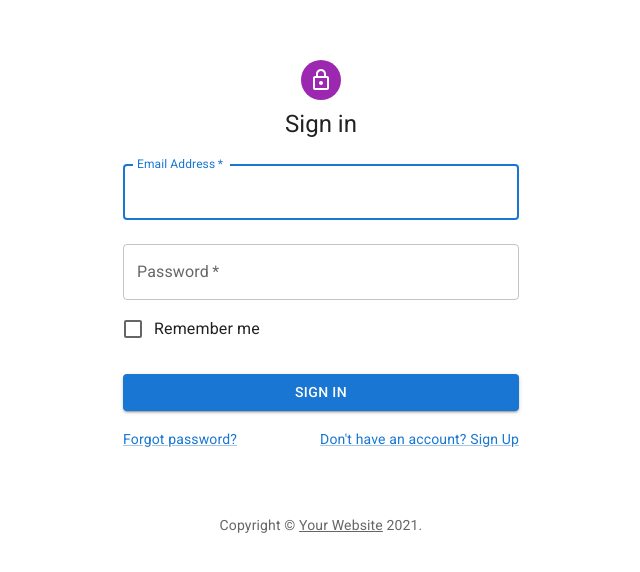
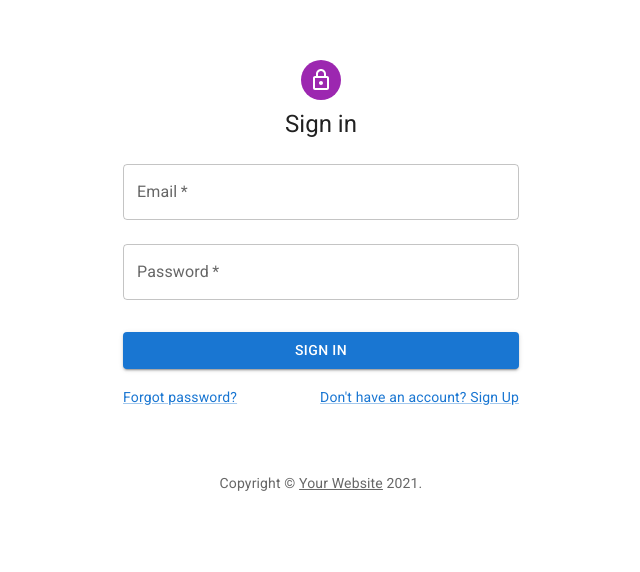
Before and after one commit to Gabroiz/eychallenge, a Next.js app: page / in a window 1280 px wide. Shown: the part 108-680 px from the top of the page, without its empty margins (319-959 px from the left). Built offline with nearby package versions, Linux system fonts and the light colour scheme.

Commit message:
Subindo alterações de request

```diff
--- a/package.json
+++ b/package.json
@@ -26,6 +26,7 @@
     "react": "17.0.2",
     "react-chartjs-2": "^3.0.5",
     "react-dom": "17.0.2",
+    "react-hook-form": "^7.17.2",
     "react-icons": "^4.2.0",
     "sass": "^1.42.1"
   },
--- a/src/contexts/AuthContext.tsx
+++ b/src/contexts/AuthContext.tsx
@@ -43,32 +43,31 @@ export function AuthProvider({ children }: AuthProviderProps) {
 
   async function signIn({ email, password }: SingInCredentials) {
     try {
-      const response = await api.post('sessions', {
-        email,
-        password,
-      })
 
-      const { token, refreshToken, permissions, roles } = response.data;
 
-      setCookie(undefined, 'auth.token', token, {
-        maxAge: 60 * 60 * 24 * 30, // 30 dias
-        path: '/'
-      })
+      const response = await api.post(`/oauth/token?grant_type=password&username=${email}&password=${password}`, null)
 
-      setCookie(undefined, 'auth.refreshToken', refreshToken, {
-        maxAge: 60 * 60 * 24 * 30, // 30 dias
-        path: '/'
-      })
+      // const { token, refreshToken, permissions, roles } = response.data;
 
-      setUser({
-        email,
-        permissions,
-        roles
-      });
+      // setCookie(undefined, 'auth.token', token, {
+      //   maxAge: 60 * 60 * 24 * 30, // 30 dias
+      //   path: '/'
+      // })
 
-      api.defaults.headers['Authorization'] = `Bearer ${token}`;
+      // setCookie(undefined, 'auth.refreshToken', refreshToken, {
+      //   maxAge: 60 * 60 * 24 * 30, // 30 dias
+      //   path: '/'
+      // })
 
-      Router.push('/dashboard')
+      // setUser({
+      //   email,
+      //   permissions,
+      //   roles
+      // });
+
+      // api.defaults.headers['Authorization'] = `Bearer ${token}`;
+
+      // Router.push('/dashboard')
       console.log(response.data);
     } catch (err) {
       console.error(err);
--- a/src/pages/index.tsx
+++ b/src/pages/index.tsx
@@ -1,4 +1,4 @@
-import React, { ReactElement, useEffect, useState } from 'react'
+import React, { ReactElement, useEffect, useState, useContext } from 'react'
 import Avatar from '@mui/material/Avatar';
 import Button from '@mui/material/Button';
 import CssBaseline from '@mui/material/CssBaseline';
@@ -13,9 +13,11 @@ import Typography from '@mui/material/Typography';
 import Container from '@mui/material/Container';
 import { createTheme, ThemeProvider } from '@mui/material/styles';
 import { styles } from '../styles/pages/indexStyle';
+import { useForm, Controller } from "react-hook-form";
 
 import { api } from 'services/api'
 import { Password } from '@mui/icons-material';
+import { AuthContext } from 'contexts/AuthContext';
 
 function Copyright(props: any) {
   return (
@@ -34,23 +36,31 @@ const theme = createTheme();
 
 export default function SignIn() {
 
-  const handleSubmit = (event: React.FormEvent<HTMLFormElement>) => {
-    event.preventDefault();
-    const data = new FormData(event.currentTarget);
+  const { handleSubmit, control } = useForm();
+  const { signIn } = useContext(AuthContext);
 
-    // eslint-disable-next-line no-console
-    api.post(`/oauth/token?grant_type=password&username=${data.get('email')}&password=${data.get('password')}`, null, {
-      headers: {
-        "Content-Type": "application/x-www-form-urlencoded",
-        "Authorization": "Basic d2ViY2xpZW50OmNsaWVudEB3ZWI=",
-        //"Access-Control-Allow-Origin": "*"
-      }
-    }).then(response => {
-      const data = response.data
+  // const handleSubmit = (event: React.FormEvent<HTMLFormElement>) => {
+  //   event.preventDefault();
+  //   const data = new FormData(event.currentTarget);
 
-      localStorage.setItem('token', data.access_token)
-    })
-  };
+  //   // eslint-disable-next-line no-console
+  //   api.post(`/oauth/token?grant_type=password&username=${data.get('email')}&password=${data.get('password')}`, null, {
+  //     headers: {
+  //       "Content-Type": "application/x-www-form-urlencoded",
+  //       "Authorization": "Basic d2ViY2xpZW50OmNsaWVudEB3ZWI=",
+  //       //"Access-Control-Allow-Origin": "*"
+  //     }
+  //   }).then(response => {
+  //     const data = response.data
+
+  //     localStorage.setItem('token', data.access_token)
+  //   })
+  // };
+
+  function signInSubmit(data: any) {
+    console.log(data)
+    signIn(data)
+  }
 
   return (
     <ThemeProvider theme={theme}>
@@ -65,30 +75,36 @@ export default function SignIn() {
           <Typography component="h1" variant="h5">
             Sign in
           </Typography>
-          <Box component="form" onSubmit={handleSubmit} noValidate sx={{ mt: 1 }}>
-            <TextField
-              margin="normal"
-              required
-              fullWidth
-              id="email"
-              label="Email Address"
+          <Box component="form" onSubmit={handleSubmit(signInSubmit)} noValidate sx={{ mt: 1 }}>
+            <Controller
+              control={control}
               name="email"
-              autoComplete="email"
-              autoFocus
+              render={({ field }) => (
+                <TextField
+                  {...field}
+                  value={field.value || ''}
+                  label="Email"
+                  fullWidth
+                  required
+                  type="email"
+                  margin="normal"
+                />
+              )}
             />
-            <TextField
-              margin="normal"
-              required
-              fullWidth
+            <Controller
+              control={control}
               name="password"
-              label="Password"
-              type="password"
-              id="password"
-              autoComplete="current-password"
-            />
-            <FormControlLabel
-              control={<Checkbox value="remember" color="primary" />}
-              label="Remember me"
+              render={({ field }) => (
+                <TextField
+                  {...field}
+                  value={field.value || ''}
+                  label="Password"
+                  fullWidth
+                  required
+                  type="password"
+                  margin="normal"
+                />
+              )}
             />
             <Button
               type="submit"
```
Also changed, not shown: 1 other file (tests, documents, lock files or other folders).
